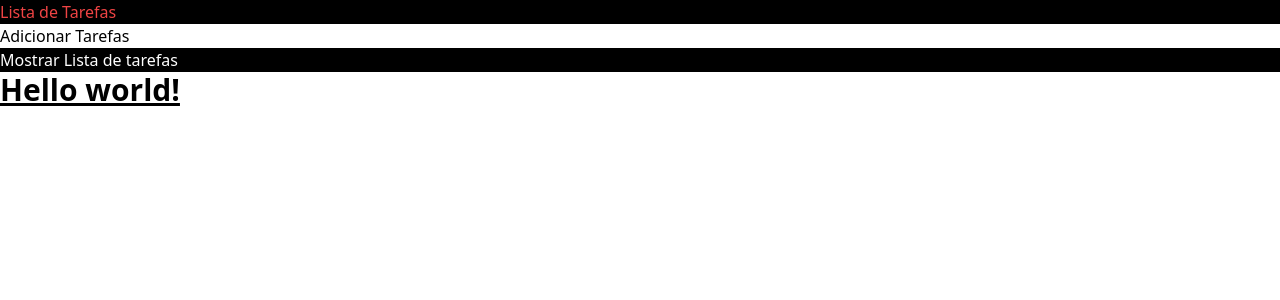
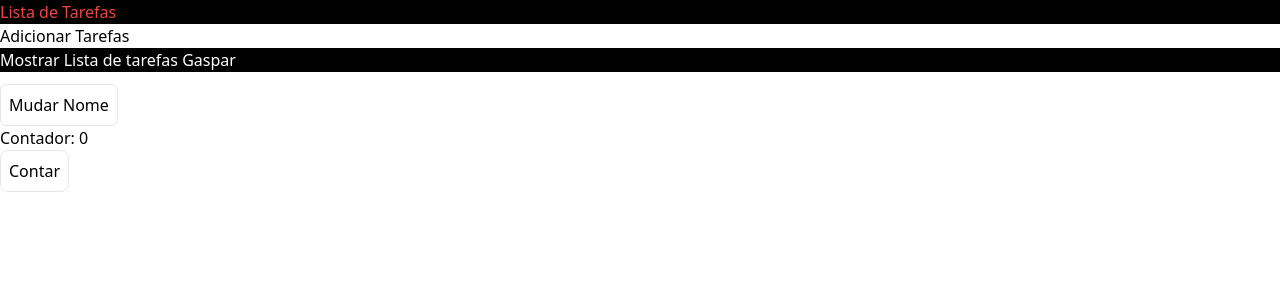
Before and after one commit to EdsonGaspar/App-react, a React (Vite) app: page / in a window 1280 px wide. Shown: the top 300 px of the page. Built offline with nearby package versions, Linux system fonts and the light colour scheme.

Commit message:
Create breanch Counter in this project

```diff
--- a/src/App.jsx
+++ b/src/App.jsx
@@ -1,5 +1,5 @@
 import AddTasks from "./components/AddTasks";
-import ComponentText from "./components/ConponentText";
+import { Counter } from "./components/Counter";
 import Tasks from "./components/Tasks";
 import "./index.css";
 
@@ -9,7 +9,7 @@ function App() {
       <h1 className="text-red-500 bg-black">Lista de Tarefas</h1>
       <AddTasks />
       <Tasks />
-      <ComponentText />
+      <Counter />
     </div>
   );
 }
--- a/src/components/ConponentText.jsx
+++ /dev/null
@@ -1,5 +0,0 @@
-function ComponentText() {
-  return <h1 className="text-3xl font-bold underline ">Hello world!</h1>;
-}
-
-export default ComponentText;
--- /dev/null
+++ b/src/components/Counter.jsx
@@ -0,0 +1,16 @@
+import { useState } from "react";
+
+export function Counter() {
+  const [count, setCount] = useState(0);
+  const counter = () => {
+    setCount(count + 1);
+  };
+  return (
+    <div>
+      <h1>Contador: {count}</h1>
+      <button onClick={counter} className="border rounded-lg p-2">
+        Contar
+      </button>
+    </div>
+  );
+}
--- a/src/components/Tasks.jsx
+++ b/src/components/Tasks.jsx
@@ -1,5 +1,23 @@
+import { useState } from "react";
+
 function Tasks() {
-  return <h1 className="bg-black text-white">Mostrar Lista de tarefas</h1>;
+  const [newNome, setNewNome] = useState("Gaspar");
+  // let nome = "Primeiro Nome";
+  // const changeName = () => {
+  //   nome = "Edson";
+  //   console.log(nome);
+  // };
+  const change = () => setNewNome("João Gaspar");
+  return (
+    <div>
+      <h1 className="bg-black text-white">
+        Mostrar Lista de tarefas {newNome}
+      </h1>
+      <button onClick={change} className="border rounded-md p-2 mt-3">
+        Mudar Nome
+      </button>
+    </div>
+  );
 }
 
 export default Tasks;
```
